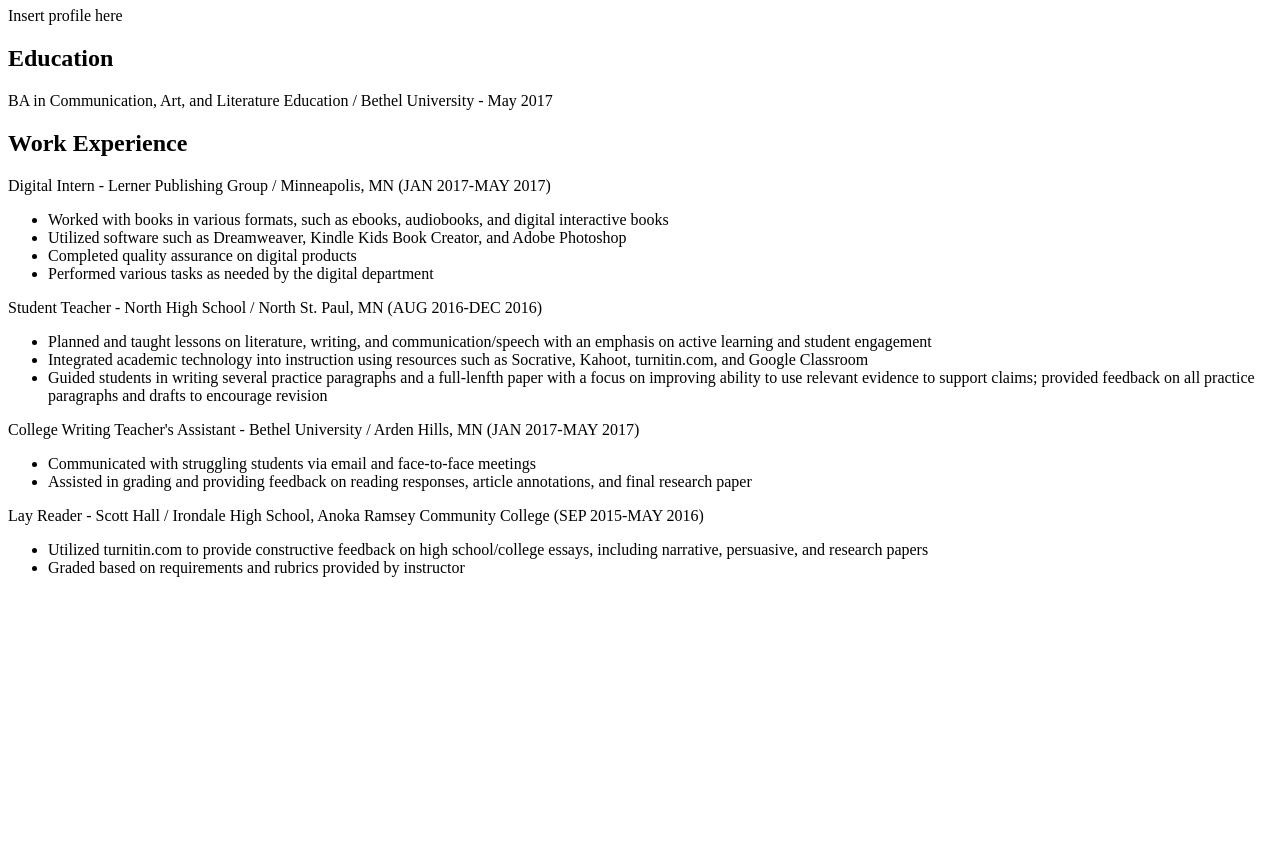
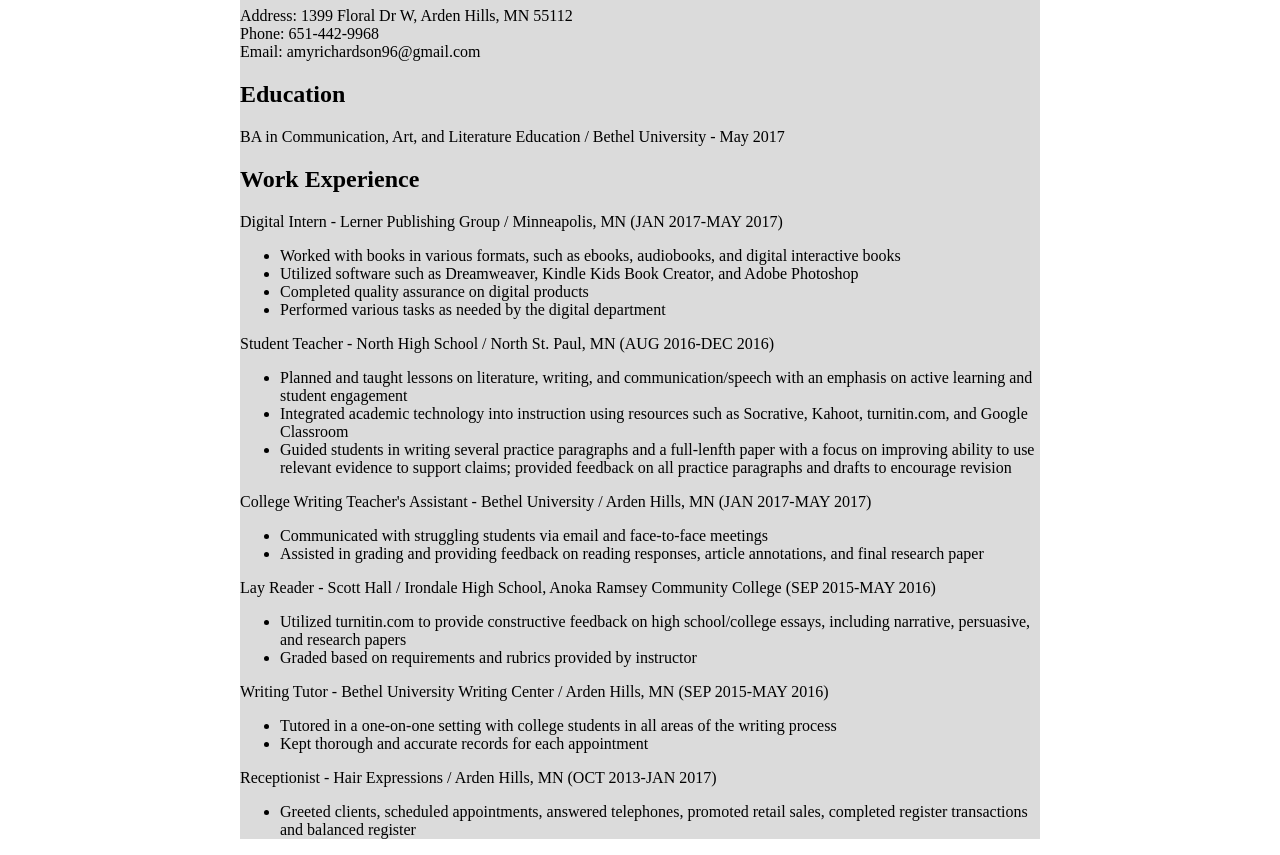
Before and after one commit to amyrichardson/primeResume, a plain HTML site: page index.html in a window 1280 px wide. Shown: the part 73-928 px from the top of the page. Before the commit the page ends 800 px from the top, so only its background shows below. Drawn offline with Linux system fonts and the light colour scheme.

Commit message:
finished content and begin styling

```diff
--- a/index.html
+++ b/index.html
@@ -3,10 +3,15 @@
   <head>
     <meta charset="utf-8">
     <title>Amy Richardson's Resume</title>
+    <link rel="stylesheet" href="resumeStyles.css">
   </head>
   <body>
+    <div id="container">
+
     <h1>Amy Richardson</h1>
-    <p>Insert profile here</p>
+    <p>Address: 1399 Floral Dr W, Arden Hills, MN 55112
+      <br>Phone: 651-442-9968
+      <br>Email: amyrichardson96@gmail.com</p>
     <h2>Education</h2>
     <p>BA in Communication, Art, and Literature Education / Bethel  University - May 2017</p>
     <h2>Work Experience</h2>
@@ -33,7 +38,17 @@
       <li>Utilized turnitin.com to provide constructive feedback on high school/college essays, including narrative, persuasive, and research papers</li>
       <li>Graded based on requirements and rubrics provided by instructor</li>
     </ul>
+<p class="jobtitle">Writing Tutor - Bethel University Writing Center / Arden Hills, MN (SEP 2015-MAY 2016)</p>
+  <ul>
+    <li>Tutored in a one-on-one setting with college students in all areas of the writing process</li>
+    <li>Kept thorough and accurate records for each appointment</li>
+  </ul>
 
+<p class="jobtitle">Receptionist - Hair Expressions / Arden Hills, MN (OCT 2013-JAN 2017)</p>
+<ul>
+  <li>Greeted clients, scheduled appointments, answered telephones, promoted retail sales, completed register transactions and balanced register</li>
+</ul>
+</div>
   </body>
 
 
--- /dev/null
+++ b/resumeStyles.css
@@ -0,0 +1,8 @@
+@charset "UTF-8";
+
+#container {
+  background-color: rgb(219, 219, 219);
+  width: 800px;
+  margin-left: auto;
+  margin-right: auto;
+}
```
